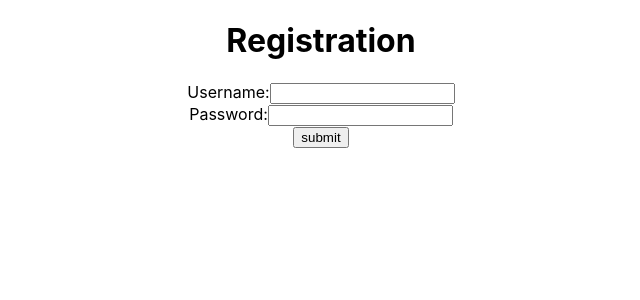
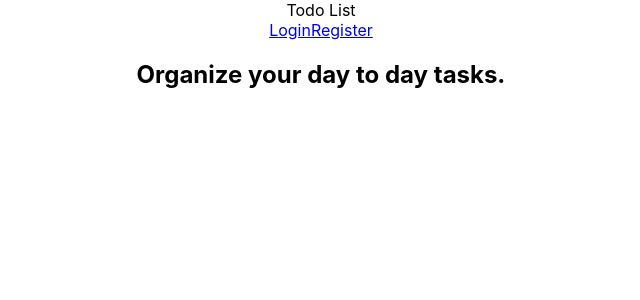
Before and after one commit to Lspacedev/todo-list-app, a React (Create React App) app: page / in a window 1280 px wide. Shown: the top 300 px of the page, without its empty margins (319-959 px from the left). Built offline with nearby package versions, Linux system fonts and the light colour scheme.

Commit message:
added protected routes

```diff
--- a/src/App.js
+++ b/src/App.js
@@ -3,6 +3,8 @@ import "./App.css";
 import Login from "./components/login";
 import Home from "./components/Home";
 import Registration from "./components/registration";
+import Landing from "./components/landing";
+import ProtectedRoutes from "./components/ProtectedRoute";
 import useLocalStorage from "./components/useLocalStorage";
 import { useEffect, useState } from "react";
 import { BrowserRouter as Router, Routes, Route } from "react-router-dom";
@@ -118,9 +120,10 @@ function App() {
     <Router>
       <div className="App">
         <Routes>
+          <Route exact path="/" element={<Landing />} />
           <Route
             exact
-            path="/"
+            path="registration"
             element={
               <Registration
                 handleRegistrationSubmit={handleRegistrationSubmit}
@@ -139,6 +142,7 @@ function App() {
             }
           />
 
+          <Route element={<ProtectedRoutes loginStatus={loginStatus} />}>
             <Route
               path="home"
               element={
@@ -151,6 +155,7 @@ function App() {
                 />
               }
             />
+          </Route>
         </Routes>
         {/*<Registration handleRegistrationSubmit={handleRegistrationSubmit} />*/}
       </div>
--- /dev/null
+++ b/src/components/ProtectedRoute.js
@@ -0,0 +1,6 @@
+import { Navigate, Outlet } from "react-router-dom";
+
+export default function ProtectedRoutes({ loginStatus }) {
+  let auth = loginStatus;
+  return auth ? <Outlet /> : <Navigate to="/" />;
+}
--- /dev/null
+++ b/src/components/landing.js
@@ -0,0 +1,20 @@
+import { Link } from "react-router-dom";
+
+function Landing() {
+  return (
+    <div>
+      <nav>
+        <div>Todo List</div>
+        <div>
+          <Link to="login">Login</Link>
+          <Link to="registration">Register</Link>
+        </div>
+      </nav>
+      <div>
+        <h2>Organize your day to day tasks.</h2>
+      </div>
+    </div>
+  );
+}
+
+export default Landing;
--- a/src/components/registration.js
+++ b/src/components/registration.js
@@ -15,7 +15,7 @@ function Registration({ handleRegistrationSubmit, registrationStatus }) {
       console.log(registrationStatus);
       console.log("statussssssss");
       //on success redirect user
-      navigation("login");
+      navigation("/login");
     }
   }, [registrationStatus]);
 
```
Lines whose indentation alone changed are shown as unchanged.
